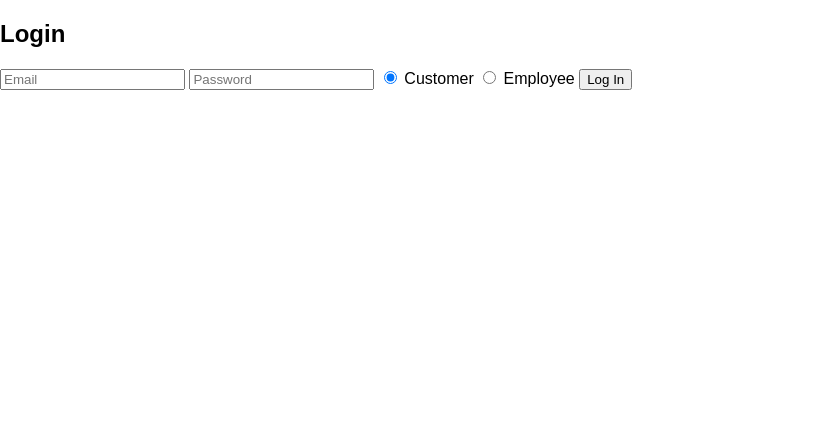
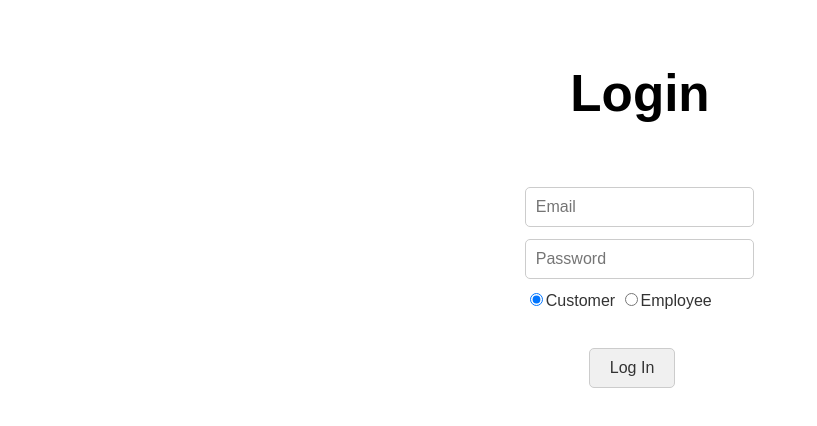
Before and after one commit to samuelbraun04/CSI2132-PROJECT, a Svelte app in the folder client/: page /employee-area in a window 1280 px wide. Shown: the top 426 px of the page, without its empty margins (0-817 px from the left). Built offline with nearby package versions, Linux system fonts and the light colour scheme.

Commit message:
added very basic css

```diff
--- a/client/public/global.css
+++ b/client/public/global.css
@@ -15,3 +15,111 @@ a:hover {
 }
 
 /* Add more global styles as needed */
+
+h1{
+    text-align: center;
+    font-size: 4vw;
+    margin-top: 5%;
+    margin-bottom: 5%;
+}
+
+button{
+    padding: 10px 20px;
+    border: 1px solid #ccc;
+    border-radius: 5px;
+    background-color: #f0f0f0;
+    color: #333;
+    font-size: 16px;
+    cursor: pointer;
+    text-decoration: none;
+    transition: background-color 0.3s, color 0.3s, border-color 0.3s;
+    margin-left: 8px;
+    margin-right: 8px;
+}
+
+button:hover{
+    background-color: #e0e0e0;
+    color: #000;
+}
+
+#adminPage{
+    display: flex;
+    justify-content: center;
+    align-items: center;
+}
+
+table {
+    width: 90%;
+    border-collapse: collapse;
+    border: 1px solid #ddd;
+    margin-right: auto;
+    margin-left: auto;
+}
+
+th {
+    background-color: #f2f2f2;
+    border: 1px solid #ddd;
+    padding: 8px;
+    text-align: left;
+}
+
+tr:nth-child(even) {
+    background-color: #f2f2f2;
+}
+
+td {
+    border: 1px solid #ddd;
+    padding: 8px;
+}
+
+#insertBtn{
+    margin-left: 80%;
+}
+
+#inputForm input{
+    padding: 10px;
+    border: 1px solid #ccc;
+    border-radius: 5px;
+    box-sizing: border-box;
+    font-size: 16px;
+    margin-right:40%;
+}
+
+#inputForm label{
+    padding-right: 1%;
+    padding-top: 0.75%
+}
+
+.form-group {
+    display: flex;
+    justify-content: right;
+    margin-bottom: 15px; /* Add space between each label-input pair */
+}
+
+#centerBtn{
+    margin-right: 46%;
+    margin-left: 46%;
+    margin-top: 3%;
+}
+
+.login-form{
+    display: block;
+    margin-left: 41%;
+    margin-right: 41%;
+}
+
+.login-form #login{
+    padding: 10px;
+    display: block;
+    justify-content: center;
+    border: 1px solid #ccc;
+    border-radius: 5px;
+    box-sizing: border-box;
+    font-size: 16px;
+    margin-bottom: 5%;
+}
+
+.login-form label{
+    color: #333;
+    font-size: 16px;
+}
--- a/client/src/App.svelte
+++ b/client/src/App.svelte
@@ -30,20 +30,14 @@
   </script>
 
   {#if !loggedIn}
+  	<h1>Login</h1>
 	<div class="login-form">
-	  <h2>Login</h2>
-	  <input type="email" bind:value={email} placeholder="Email" />
-	  <input type="password" bind:value={password} placeholder="Password" />
-	  <label>
-		<input type="radio" bind:group={role} value="customer" />
-		Customer
-	  </label>
-	  <label>
-		<input type="radio" bind:group={role} value="employee" />
-		Employee
-	  </label>
-	  <button on:click={handleSubmit}>Log In</button>
+	  <input id="login" type="email" bind:value={email} placeholder="Email" />
+	  <input id="login" type="password" bind:value={password} placeholder="Password" />
+	  <label><input type="radio" bind:group={role} value="customer" />Customer</label>
+	  <label><input type="radio" bind:group={role} value="employee" />Employee</label>
 	</div>
+	<button id='centerBtn' on:click={handleSubmit}>Log In</button>
   {:else}
 	<Router>
 	  <Route path="/customer-area" component={CustomerArea} />
--- a/client/src/components/EmployeeArea.svelte
+++ b/client/src/components/EmployeeArea.svelte
@@ -33,11 +33,16 @@
 
   <div>
     <h1>Admin</h1>
-    <!-- Add your employee-specific UI here -->
-    <button on:click={manageBookings}>Manage Bookings</button>
-    <button on:click={manageHotels}>Manage Hotels</button>
-    <button on:click={manageRooms}>Manage Rooms</button>
-    <button on:click={manageEmployees}>Manage Employees</button>
-    <button on:click={manageCustomers}>Manage Customers</button>
-    <button on:click={views}>Views</button>
+    <div id=adminPage class='container'>
+      <div class="first-div">
+        <button id=employeeButtons on:click={manageBookings}>Manage Bookings</button>
+        <button id=employeeButtons on:click={manageHotels}>Manage Hotels</button>
+        <button id=employeeButtons on:click={manageRooms}>Manage Rooms</button>
+      </div>
+      <div class="second-div">
+        <button id=employeeButtons on:click={manageEmployees}>Manage Employees</button>
+        <button id=employeeButtons on:click={manageCustomers}>Manage Customers</button>
+        <button id=employeeButtons on:click={views}>Views</button>
+      </div>
+    </div>
   </div>
--- a/client/src/components/ManageHotels.svelte
+++ b/client/src/components/ManageHotels.svelte
@@ -56,69 +56,39 @@
 
 <div>
     <h1>Manage Hotels</h1>
-    <button on:click={() => handleInsert()}>Insert New Hotel</button>
-    <li>
-        <div>
-            <div><!-- svelte-ignore a11y-label-has-associated-control -->
-                <label>Hotel Name:</label>
-            </div>
-            <div>
-                <!-- svelte-ignore a11y-label-has-associated-control -->
-                <label>Hotel Chain Id:</label>
-            </div>
-            <div>
-                <!-- svelte-ignore a11y-label-has-associated-control -->
-                <label>Stars:</label>
-            </div>
-            <div>
-                <!-- svelte-ignore a11y-label-has-associated-control -->
-                <label>Address:</label>
-            </div>
-            <div>
-                <!-- svelte-ignore a11y-label-has-associated-control -->
-                <label>Number of Rooms:</label>
-            </div>
-            <div>
-                <!-- svelte-ignore a11y-label-has-associated-control -->
-                <label>Email:</label>
-            </div>
-            <div>
-                <!-- svelte-ignore a11y-label-has-associated-control -->
-                <label>Phone Number:</label>
-            </div>
-        </div>
+    <button id=insertBtn on:click={() => handleInsert()}>Insert New Hotel</button>
+    <table>
+        <thead>
+            <tr>
+                <th>Hotel Name</th>
+                <th>Hotel Chain Id</th>
+                <th>Stars</th>
+                <th>Address</th>
+                <th>Number of Rooms</th>
+                <th>Email</th>
+                <th>Phone Number</th>
+            </tr>
+        </thead>
 
+        <tbody>
+            {#each items as item}
+                <tr>
+                    <td>{item.name}</td>
+                    <td>{item.hotelChainId}</td>
+                    <td>{item.stars}</td>
+                    <td>{item.address}</td>
+                    <td>{item.numberOfRooms}</td>
+                    <td>{item.emailAddress}</td>
+                    <td>{item.phoneNumber}</td>
+                    <td>
+                        <button on:click={() => handleUpdate(item)}>Update</button>
+                        <button on:click={() => handleDelete(item.id)}>Delete</button>
+                    </td>
+                </tr>
+            {/each}
+        </tbody>
 
-        {#each items as item}
-            <div>
-                <div>
-                    <input type="text" value={item.name} readonly>
-                </div>
-                <div>
-                    <input type="text" value={item.hotelChainId} readonly>
-                </div>
-                <div>
-                    <input type="text" value={item.stars} readonly>
-                </div>
-                <div>
-                    <input type="text" value={item.address} readonly>
-                </div>
-                <div>
-                    <input type="text" value={item.numberOfRooms} readonly>
-                </div>
-                <div>
-                    <input type="text" value={item.emailAddress} readonly>
-                </div>
-                <div>
-                    <input type="text" value={item.phoneNumber} readonly>
-                </div>
-                <div>
-                    <button on:click={() => handleUpdate(item)}>Update</button>
-                    <button on:click={() => handleDelete(item.id)}>Delete</button>
-                </div>
-            </div>
-        {/each}
-    </li>
+    </table>
 </div>
 
 <!-- Modal Component for Update Form -->
--- a/client/src/components/UpdateOrAddHotels.svelte
+++ b/client/src/components/UpdateOrAddHotels.svelte
@@ -105,30 +105,48 @@
 
 <div class="modal">
     <div class="modal-content">
-            <h2 hidden={updateVisibility} >Update Hotel</h2>
-            <h2 hidden={createVisibility}>Create New Hotel</h2>
+            <h1 hidden={updateVisibility} >Update Hotel</h1>
+            <h1 hidden={createVisibility}>Create New Hotel</h1>
+            <div id=inputForm>
+                <div class="form-group">
                     <!-- svelte-ignore a11y-label-has-associated-control -->
                     <label>Hotel Name:</label>
                     <input type="text" bind:value={updatedName}>
+                </div>
+                <div class="form-group">
                     <!-- svelte-ignore a11y-label-has-associated-control -->
                     <label>Hotel Chain Id:</label>
                     <input type="text" bind:value={updatedHotelChainId}>
+                </div>
+                <div class="form-group">
                     <!-- svelte-ignore a11y-label-has-associated-control -->
                     <label>Stars:</label>
                     <input type="text" bind:value={updatedStars}>
+                </div>
+                <div class="form-group">
                     <!-- svelte-ignore a11y-label-has-associated-control -->
                     <label>Address:</label>
                     <input type="text" bind:value={updatedAddress}>
+                </div>
+                <div class="form-group">
                     <!-- svelte-ignore a11y-label-has-associated-control -->
                     <label>Number of Rooms:</label>
                     <input type="text" bind:value={updatedNumberOfRooms}>
+                </div>
+                <div class="form-group">
                     <!-- svelte-ignore a11y-label-has-associated-control -->
                     <label>Email Address:</label>
                     <input type="text" bind:value={updatedEmailAddress}>
+                </div>
+                <div class="form-group">
                     <!-- svelte-ignore a11y-label-has-associated-control -->
-            <label>Phone:</label>
+                    <label>Phone Number:</label>
                     <input type="text" bind:value={updatedPhoneNumber}>
-            <button hidden={updateVisibility} on:click={handleUpdate}>Update</button>
-            <button hidden={createVisibility} on:click={handleCreate}>Create</button>
                 </div>
             </div>
+
+
+            <button id='centerBtn' hidden={updateVisibility} on:click={handleUpdate}>Update</button>
+            <button id='centerBtn' hidden={createVisibility} on:click={handleCreate}>Create</button>
+    </div>
+</div>
```
Lines whose indentation alone changed are shown as unchanged.
